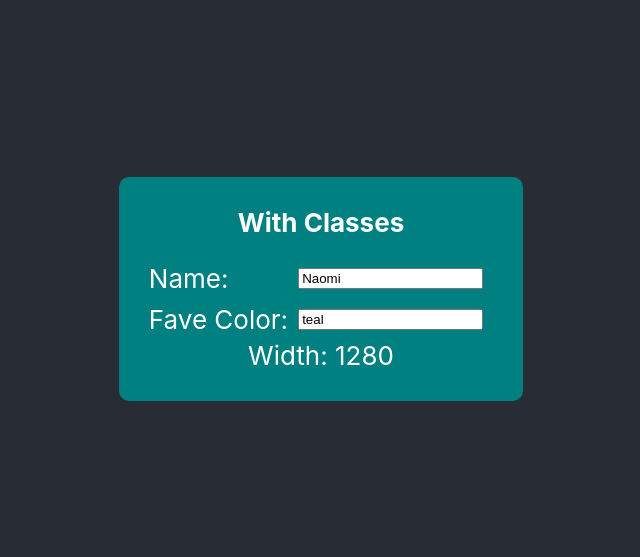
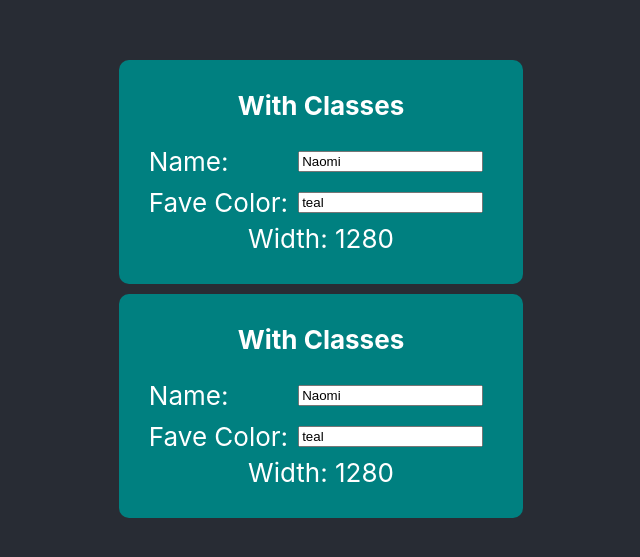
Before and after one commit to naomiajacobs/hooks-demo, a React (Create React App) app: page / in a window 1280 px wide. Shown: the part 111-668 px from the top of the page, without its empty margins (319-959 px from the left). Built offline with nearby package versions, Linux system fonts and the light colour scheme.

Commit message:
With hooks, no custom hooks

```diff
--- a/src/Name.jsx
+++ b/src/Name.jsx
@@ -1,4 +1,4 @@
-import React from "react";
+import React, { useEffect, useState } from "react";
 
 export class NameWithClass extends React.Component {
   state = {
@@ -51,5 +51,35 @@ export class NameWithClass extends React.Component {
 }
 
 export function NameWithHooks() {
-  return <div />;
+  const [name, setName] = useState("Naomi");
+  const updateName = e => setName(e.target.value);
+  useEffect(() => (document.title = name));
+
+  const [favoriteColor, setFavoriteColor] = useState("teal");
+  const updateFavoriteColor = e => setFavoriteColor(e.target.value);
+
+  const [width, setWidth] = useState(window.innerWidth);
+  const handleResize = () => setWidth(window.innerWidth);
+  useEffect(() => {
+    window.addEventListener("resize", handleResize);
+    return () => window.removeEventListener("resize", handleResize);
+  }, []); // second parameter is optional, would be fine without it
+
+  return (
+    <div
+      className="demo withHooks"
+      style={{ backgroundColor: favoriteColor }}
+    >
+      <div className="title">With Classes</div>
+      <div className="inputWrapper">
+        Name:
+        <input value={name} onChange={updateName} />
+      </div>
+      <div className="inputWrapper">
+        Fave Color:
+        <input value={favoriteColor} onChange={updateFavoriteColor} />
+      </div>
+      <div>Width: {width}</div>
+    </div>
+  );
 }
```
